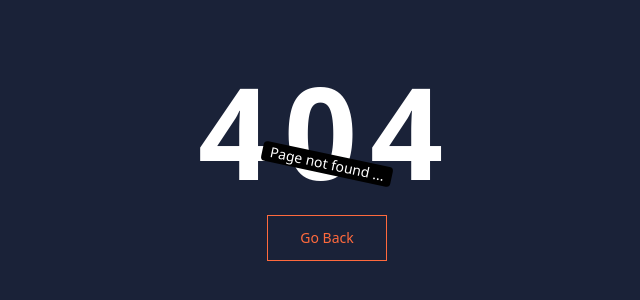
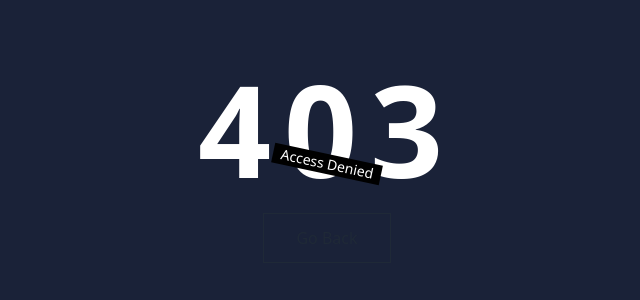
Before and after one commit to ankitkumar748846/Full_Stack_Project, a React (Vite) app in the folder client/: page /denied in a window 1280 px wide. Before the commit this address had no page. Shown: the part 236-536 px from the top of the page, without its empty margins (313-953 px from the left). Built offline with nearby package versions, Linux system fonts and the light colour scheme.

Commit message:
Added denied page

```diff
--- a/client/src/App.jsx
+++ b/client/src/App.jsx
@@ -6,6 +6,7 @@
 import Login from "./Pages/Login.jsx";
 import CourseList from "./Pages/Course/CourseList.jsx";
 import Contact from "./Pages/Contact.jsx";
+import Denied from "./Pages/Denied.jsx";
 
 function App() {
   return (
@@ -15,6 +16,7 @@
         <Route path="/about" element={<AboutUs />} />
         <Route path="/courses" element={<CourseList />} />
         <Route path="/contact" element={<Contact />} />
+        <Route path="/denied" element={<Denied />} />
         <Route path="/signup" element={<Signup />} />
         <Route path="/login" element={<Login />} />
         <Route path="*" element={<NotFound />} />
--- /dev/null
+++ b/client/src/Pages/Denied.jsx
@@ -0,0 +1,21 @@
+import { useNavigate } from "react-router-dom";
+function Denied() {
+  const navigate = useNavigate();
+  return (
+    <main className="h-screen w-full flex flex-col justify-center items-center bg-[#1A2238]">
+      <h1 className="text-9xl font-extrabold text-white tracking-widest">
+        403
+      </h1>
+      <div className="bg-black text-white px-2 text-sm rotate-12 absolute">
+        Access Denied
+      </div>
+      <button onClick={() => navigate(-1)} className="mt-5">
+        <span className="relative block px-8 py-3 bg-[#1A2238] border border-current">
+          Go Back
+        </span>
+      </button>
+    </main>
+  );
+}
+
+export default Denied;
```
